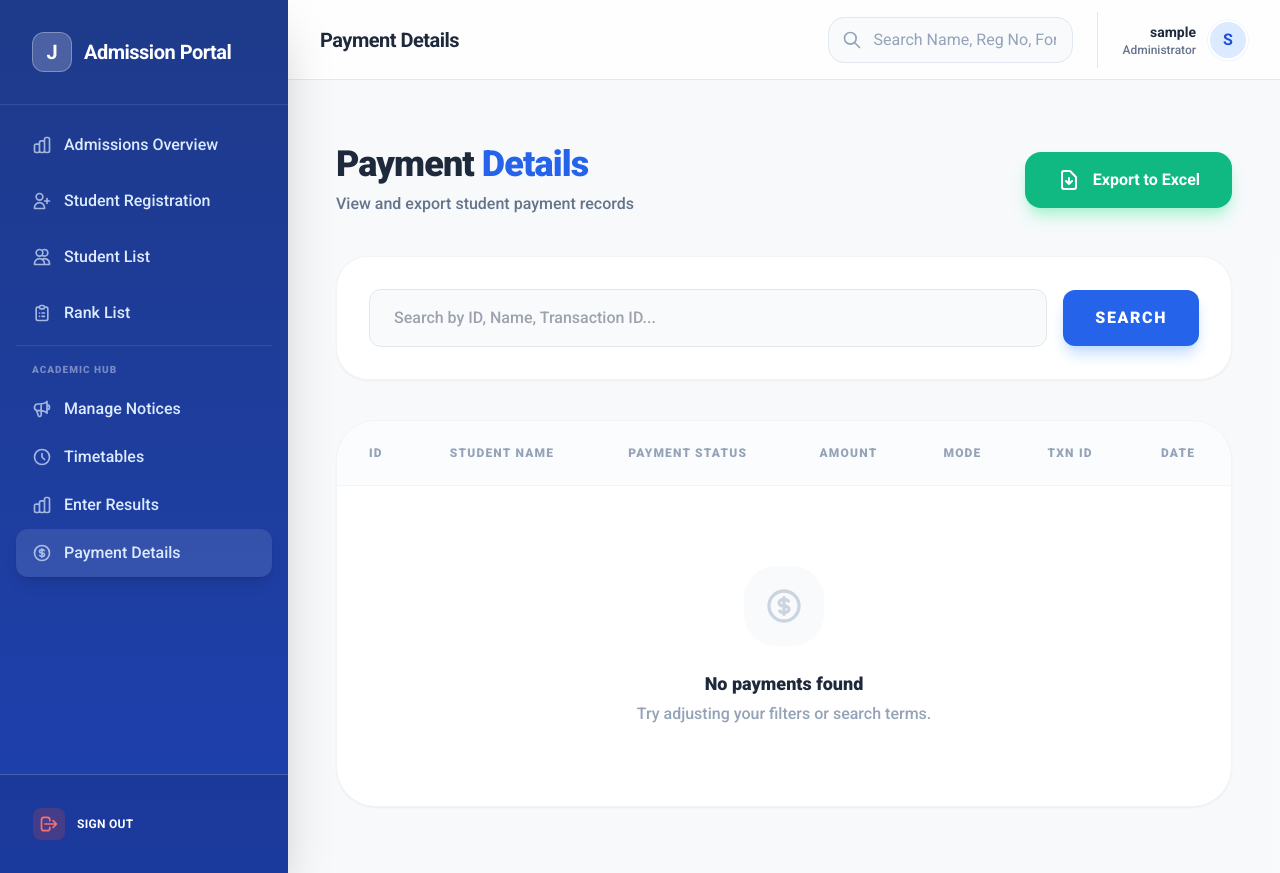
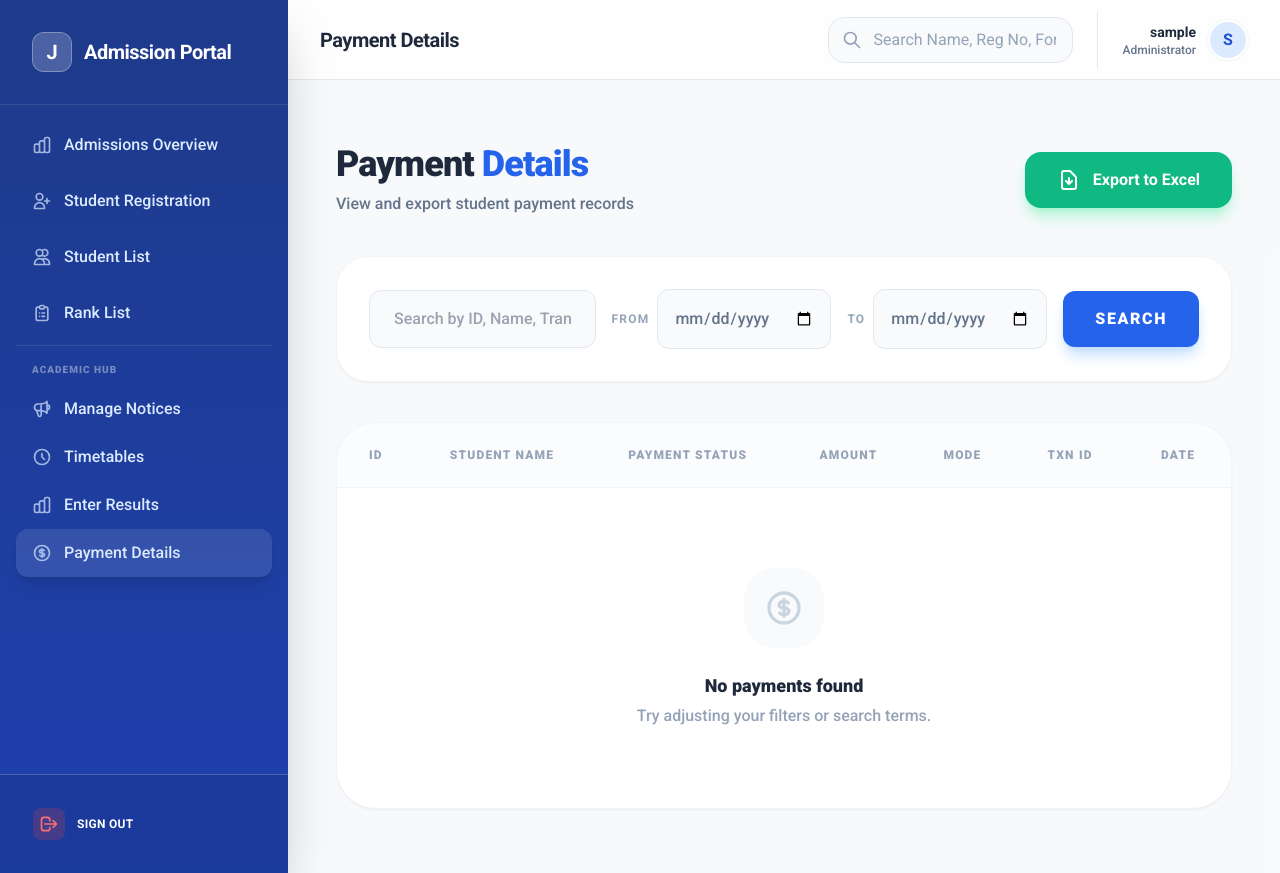
Before and after one commit to iqraait/JDT-Automation-System-, a Django app: page /institute/payment-list/ in a window 1280 px wide. Run offline with Django 5.2, Linux system fonts and the light colour scheme; a user stored in the database is signed in; tables that the repository leaves empty hold one stand-in row (values such as "Sample post"); data that the repository does not hold is empty; some libraries are stand-ins or nearby versions.

Commit message:
Add Date filters to Institute Dashboard and Payment Details

```diff
--- a/institutes/views.py
+++ b/institutes/views.py
@@ -1420,10 +1420,13 @@ def institute_dashboard(request):
          return redirect('/')
 
     # Support filtering and search
+    # Support filtering and search
     query = request.GET.get('q', '')
     course_filter = request.GET.get('course', '')
     year_filter = request.GET.get('year', '')
     status_filter = request.GET.get('status', '')
+    date_from = request.GET.get('date_from', '')
+    date_to = request.GET.get('date_to', '')
 
     # Query applications for this institute (both pending-registration and admitted)
     # REQUIREMENT: Only students with Payment Status = Paid should appear
@@ -1457,6 +1460,11 @@ def institute_dashboard(request):
         else:
             # Try both if unknown
             apps = apps.filter(Q(status=status_filter) | Q(admission__status=status_filter))
+
+    if date_from:
+        apps = apps.filter(created_at__date__gte=date_from)
+    if date_to:
+        apps = apps.filter(created_at__date__lte=date_to)
 
     # Performance: Pagination
     paginator = Paginator(apps, 20)
@@ -1528,6 +1536,8 @@ def institute_dashboard(request):
         'selected_course': course_filter,
         'selected_year': year_filter,
         'selected_status': status_filter,
+        'date_from': date_from,
+        'date_to': date_to,
         'query': query,
         'notices': notices
     })
@@ -2283,8 +2293,11 @@ def payment_list_view(request):
         'application__student', 'application__course'
     ).order_by('-created_at')
 
-    # Search
+    # Search and Filter
     search_query = request.GET.get('q', '')
+    date_from = request.GET.get('date_from', '')
+    date_to = request.GET.get('date_to', '')
+
     if search_query:
         payments = payments.filter(
             Q(application__student__first_name__icontains=search_query) |
@@ -2293,6 +2306,11 @@ def payment_list_view(request):
             Q(id__icontains=search_query)
         )
 
+    if date_from:
+        payments = payments.filter(created_at__date__gte=date_from)
+    if date_to:
+        payments = payments.filter(created_at__date__lte=date_to)
+
     # Pagination
     paginator = Paginator(payments, 50) # 50 per page
     page_number = request.GET.get('page')
@@ -2300,7 +2318,9 @@ def payment_list_view(request):
 
     return render(request, 'institute/payment_list.html', {
         'page_obj': page_obj,
-        'search_query': search_query
+        'search_query': search_query,
+        'date_from': date_from,
+        'date_to': date_to
     })
 
 @login_required
@@ -2312,6 +2332,9 @@ def export_payments_excel(request):
     payments = Payment.objects.filter(application__institute=institute).select_related('application__student')
 
     search_query = request.GET.get('q', '')
+    date_from = request.GET.get('date_from', '')
+    date_to = request.GET.get('date_to', '')
+
     if search_query:
         payments = payments.filter(
             Q(application__student__first_name__icontains=search_query) |
@@ -2319,6 +2342,11 @@ def export_payments_excel(request):
             Q(gateway_transaction_id__icontains=search_query) |
             Q(id__icontains=search_query)
         ).distinct()
+
+    if date_from:
+        payments = payments.filter(created_at__date__gte=date_from)
+    if date_to:
+        payments = payments.filter(created_at__date__lte=date_to)
 
     wb = Workbook()
     ws = wb.active
--- a/templates/institute/payment_list.html
+++ b/templates/institute/payment_list.html
@@ -12,7 +12,7 @@
             <h1 class="text-4xl font-black text-slate-800 tracking-tight">Payment <span class="text-blue-600">Details</span></h1>
             <p class="text-slate-500 mt-2 font-medium">View and export student payment records</p>
         </div>
-        <a href="{% url 'export_payments_excel' %}?q={{ search_query }}"
+        <a href="{% url 'export_payments_excel' %}?q={{ search_query }}&date_from={{ date_from }}&date_to={{ date_to }}"
            class="bg-emerald-500 hover:bg-emerald-600 text-white px-8 py-4 rounded-2xl font-bold shadow-lg shadow-emerald-200 transition-all flex items-center gap-3">
             <svg class="w-6 h-6" fill="none" stroke="currentColor" viewBox="0 0 24 24"><path stroke-linecap="round" stroke-linejoin="round" stroke-width="2" d="M12 10v6m0 0l-3-3m3 3l3-3m2 8H7a2 2 0 01-2-2V5a2 2 0 012-2h5.586a1 1 0 01.707.293l5.414 5.414a1 1 0 01.293.707V19a2 2 0 01-2 2z"></path></svg>
             Export to Excel
@@ -37,15 +37,23 @@
 
     <!-- FILTERS -->
     <div class="bg-white p-8 rounded-[2rem] shadow-sm border border-slate-100 mb-10">
-        <form method="GET" class="flex items-center gap-4">
-            <div class="flex-1">
+        <form method="GET" class="flex flex-col md:flex-row items-center gap-4">
+            <div class="flex-1 w-full">
                 <input type="text" name="q" value="{{ search_query }}" placeholder="Search by ID, Name, Transaction ID..." class="w-full bg-slate-50 border border-slate-200 px-6 py-4 rounded-xl focus:border-blue-600 transition-all outline-none font-medium">
             </div>
-            <button type="submit" class="bg-blue-600 hover:bg-blue-700 text-white px-8 py-4 rounded-xl font-black uppercase tracking-widest shadow-lg shadow-blue-200 transition-all flex-shrink-0">
+            <div class="w-full md:w-auto flex items-center gap-2">
+                <span class="text-xs font-bold text-slate-400 uppercase tracking-widest">From</span>
+                <input type="date" name="date_from" value="{{ date_from }}" class="bg-slate-50 border border-slate-200 px-4 py-4 rounded-xl focus:border-blue-600 transition-all outline-none font-medium text-slate-500">
+            </div>
+            <div class="w-full md:w-auto flex items-center gap-2">
+                <span class="text-xs font-bold text-slate-400 uppercase tracking-widest">To</span>
+                <input type="date" name="date_to" value="{{ date_to }}" class="bg-slate-50 border border-slate-200 px-4 py-4 rounded-xl focus:border-blue-600 transition-all outline-none font-medium text-slate-500">
+            </div>
+            <button type="submit" class="w-full md:w-auto bg-blue-600 hover:bg-blue-700 text-white px-8 py-4 rounded-xl font-black uppercase tracking-widest shadow-lg shadow-blue-200 transition-all flex-shrink-0">
                 Search
             </button>
-            {% if search_query %}
-            <a href="?" class="bg-slate-100 hover:bg-slate-200 text-slate-500 px-6 py-4 rounded-xl font-black uppercase tracking-widest transition-all flex-shrink-0">
+            {% if search_query or date_from or date_to %}
+            <a href="?" class="w-full md:w-auto text-center bg-slate-100 hover:bg-slate-200 text-slate-500 px-6 py-4 rounded-xl font-black uppercase tracking-widest transition-all flex-shrink-0">
                 Clear
             </a>
             {% endif %}
@@ -134,11 +142,11 @@
             </p>
             <div class="flex gap-2">
                 {% if page_obj.has_previous %}
-                <a href="?page={{ page_obj.previous_page_number }}&q={{ search_query }}" class="px-4 py-2 bg-slate-50 text-slate-600 rounded-lg font-bold text-sm hover:bg-slate-100 transition-colors">Previous</a>
+                <a href="?page={{ page_obj.previous_page_number }}&q={{ search_query }}&date_from={{ date_from }}&date_to={{ date_to }}" class="px-4 py-2 bg-slate-50 text-slate-600 rounded-lg font-bold text-sm hover:bg-slate-100 transition-colors">Previous</a>
                 {% endif %}
 
                 {% if page_obj.has_next %}
-                <a href="?page={{ page_obj.next_page_number }}&q={{ search_query }}" class="px-4 py-2 bg-slate-50 text-slate-600 rounded-lg font-bold text-sm hover:bg-slate-100 transition-colors">Next</a>
+                <a href="?page={{ page_obj.next_page_number }}&q={{ search_query }}&date_from={{ date_from }}&date_to={{ date_to }}" class="px-4 py-2 bg-slate-50 text-slate-600 rounded-lg font-bold text-sm hover:bg-slate-100 transition-colors">Next</a>
                 {% endif %}
             </div>
         </div>
```
Also changed, not shown: templates/institute/dashboard.html (+12 -2 lines).
